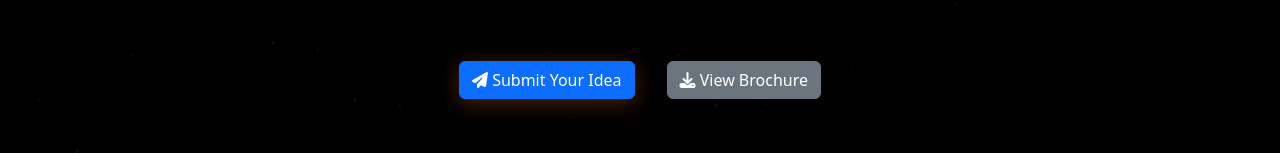
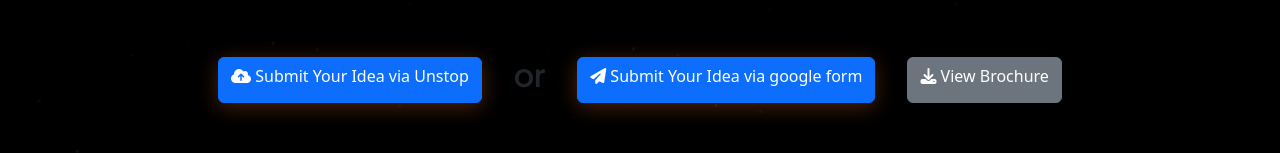
Before and after one commit to Jayasuriya-ENGINEER/hack2tech-sustain_official, a plain HTML site: page index.html in a window 1280 px wide. Shown: the part 555-708 px from the top of the page. Drawn offline with nearby package versions, Linux system fonts and the light colour scheme.

Commit message:
Update index.html

```diff
--- a/index.html
+++ b/index.html
@@ -77,9 +77,14 @@
 
                 <!-- CTA Buttons -->
                 <div class="hero-buttons">
-                    <a href="https://forms.gle/9yzrkovLGzewq6Kt7" target="_blank" class="btn btn-primary">
+                    <a href="https://unstop.com/o/tjRnGdw?lb=oaOJRUkw&utm_medium=Share&utm_source=WhatsApp" target="_blank" class="btn btn-primary">
+                        <i class="fas fa-cloud-upload-alt"></i>
+                        Submit Your Idea via Unstop
+                    </a>
+<h2>or</h2>
+                     <a href="https://forms.gle/9yzrkovLGzewq6Kt7" target="_blank" class="btn btn-primary">
                         <i class="fas fa-paper-plane"></i>
-                        Submit Your Idea
+                        Submit Your Idea via google form
                     </a>
 
 
```
